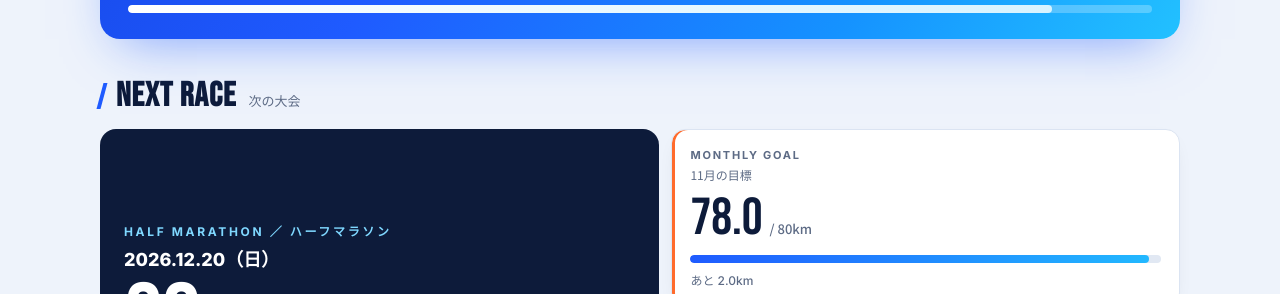
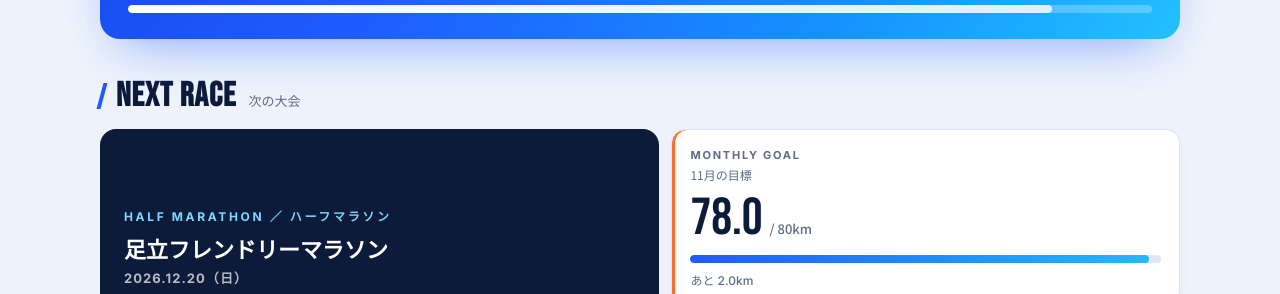
Before and after one commit to yuhei-h-9mm/workout-log, a plain HTML site: page index.html in a window 1280 px wide. Shown: the part 625-919 px from the top of the page. Drawn offline with nearby package versions, Linux system fonts and the light colour scheme.

Commit message:
次の大会名（足立フレンドリーマラソン）を表示
Co-Authored-By: Claude Opus 5.5 <noreply@anthropic.com>
Claude-Session: https://claude.ai/code/session_017aUikdCxmzkqxFawtXhNa3

```diff
--- a/index.html
+++ b/index.html
@@ -61,7 +61,8 @@ body { margin: 0; color: var(--fg); font-family: var(--jp); -webkit-font-smoothi
 .race-main { background: var(--navy); color: #fff; border-radius: 16px; padding: 22px 24px; position: relative; overflow: hidden; display: flex; flex-direction: column; justify-content: center; }
 .race-main::after { content: "RACE"; position: absolute; right: -10px; bottom: -34px; font-family: var(--num); font-size: 150px; color: rgba(255,255,255,.05); }
 .race-main .eyebrow { color: #7fd8ff; }
-.race-name { font-family: var(--en); font-weight: 800; font-size: 18px; margin-top: 6px; }
+.race-name { font-family: var(--jp); font-weight: 900; font-size: 22px; margin-top: 8px; }
+.race-when { font-family: var(--en); font-weight: 700; font-size: 13px; letter-spacing: .08em; color: rgba(255,255,255,.7); margin-top: 4px; }
 .race-count { display: flex; align-items: flex-end; gap: 8px; margin-top: 10px; }
 .race-count .big { font-family: var(--num); font-size: 96px; line-height: .85; color: #fff; }
 .race-count .lab { font-size: 13px; color: rgba(255,255,255,.75); padding-bottom: 8px; }
@@ -166,7 +167,8 @@ tbody tr:hover { background: var(--panel2); }
     <div class="race">
       <div class="race-main">
         <div class="eyebrow">Half Marathon ／ ハーフマラソン</div>
-        <div class="race-name" id="race-date">—</div>
+        <div class="race-name">足立フレンドリーマラソン</div>
+        <div class="race-when" id="race-date">—</div>
         <div class="race-count"><span class="big" id="race-days">—</span><span class="lab">DAYS TO GO<br>大会まであと</span></div>
         <div class="race-meta"><span>TARGET<b id="race-target">—</b></span><span>PACE<b id="race-pace">—</b><small> /KM</small></span><span>WEEKS<b id="race-weeks">—</b></span></div>
       </div>
@@ -232,7 +234,7 @@ tbody tr:hover { background: var(--panel2); }
 
 <script>
 const GOAL_10K = 44 * 60, KYOTO = 513.6;
-const RACE = { date: '2026-12-20', name: 'ハーフマラソン', distance: 21.0975, targetSec: 100 * 60, targetLabel: 'SUB 1:40' };
+const RACE = { date: '2026-12-20', name: '足立フレンドリーマラソン（ハーフ）', distance: 21.0975, targetSec: 100 * 60, targetLabel: 'SUB 1:40' };
 const MONTH_GOALS = { '2026-11': 80 }; // 月報で決めた月間ランニング目標(km)
 const $ = (id) => document.getElementById(id);
 const fmt = (v, d = 0) => d3.format(',.' + d + 'f')(v);
```
